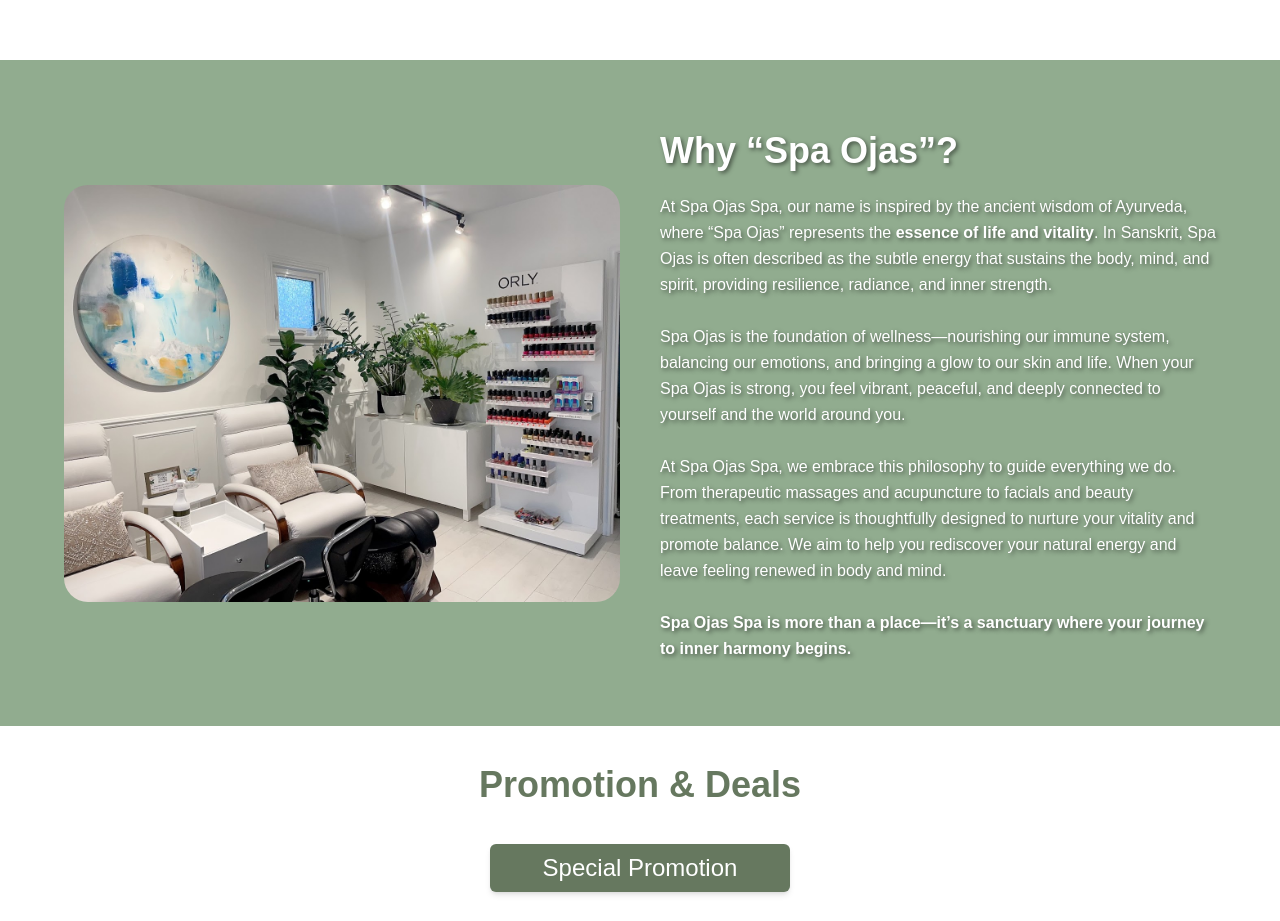
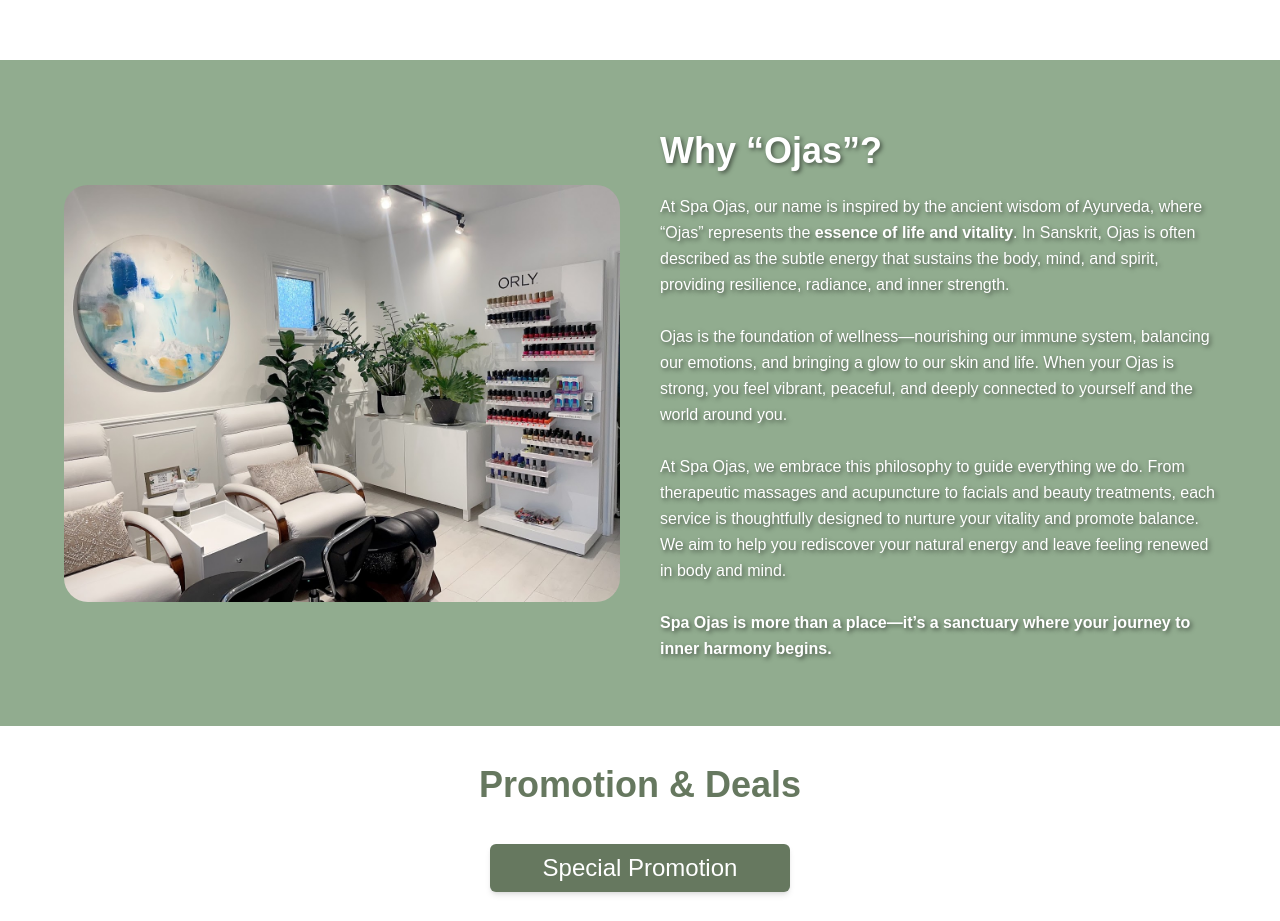
Before and after one commit to ice188/ojas, a Next.js app in the folder ojas/: page / in a window 1280 px wide. Shown: the part 1140-2061 px from the top of the page. Built offline with nearby package versions, Linux system fonts and the light colour scheme.

Commit message:
spa ojas

```diff
--- a/ojas/src/app/components/story.tsx
+++ b/ojas/src/app/components/story.tsx
@@ -14,28 +14,28 @@ export default function Story() {
                 style={{ textShadow: "2px 2px 4px rgba(0, 0, 0, 0.5)" }}
                 className="text-white text-4xl font-bold font-manrope leading-normal lg:text-start text-center"
               >
-                Why “Spa Ojas”?
+                Why “Ojas”?
               </h2>
               <p
                 style={{ textShadow: "2px 2px 4px rgba(0, 0, 0, 0.5)" }}
                 className="text-white text-base font-normal leading-relaxed lg:text-start text-center max-w-7xl mx-auto"
               >
-                At Spa Ojas Spa, our name is inspired by the ancient wisdom of
-                Ayurveda, where “Spa Ojas” represents the{" "}
+                At Spa Ojas, our name is inspired by the ancient wisdom of
+                Ayurveda, where “Ojas” represents the{" "}
                 <span className="font-bold">essence of life and vitality</span>.
-                In Sanskrit, Spa Ojas is often described as the subtle energy
+                In Sanskrit, Ojas is often described as the subtle energy
                 that sustains the body, mind, and spirit, providing resilience,
                 radiance, and inner strength.
                 <br />
                 <br />
-                Spa Ojas is the foundation of wellness—nourishing our immune
+                Ojas is the foundation of wellness—nourishing our immune
                 system, balancing our emotions, and bringing a glow to our skin
-                and life. When your Spa Ojas is strong, you feel vibrant,
+                and life. When your Ojas is strong, you feel vibrant,
                 peaceful, and deeply connected to yourself and the world around
                 you.
                 <br />
                 <br />
-                At Spa Ojas Spa, we embrace this philosophy to guide everything
+                At Spa Ojas, we embrace this philosophy to guide everything
                 we do. From therapeutic massages and acupuncture to facials and
                 beauty treatments, each service is thoughtfully designed to
                 nurture your vitality and promote balance. We aim to help you
@@ -44,7 +44,7 @@ export default function Story() {
                 <br />
                 <br />
                 <span className="font-bold">
-                  Spa Ojas Spa is more than a place—it’s a sanctuary where your
+                  Spa Ojas is more than a place—it’s a sanctuary where your
                   journey to inner harmony begins.
                 </span>
               </p>
```
